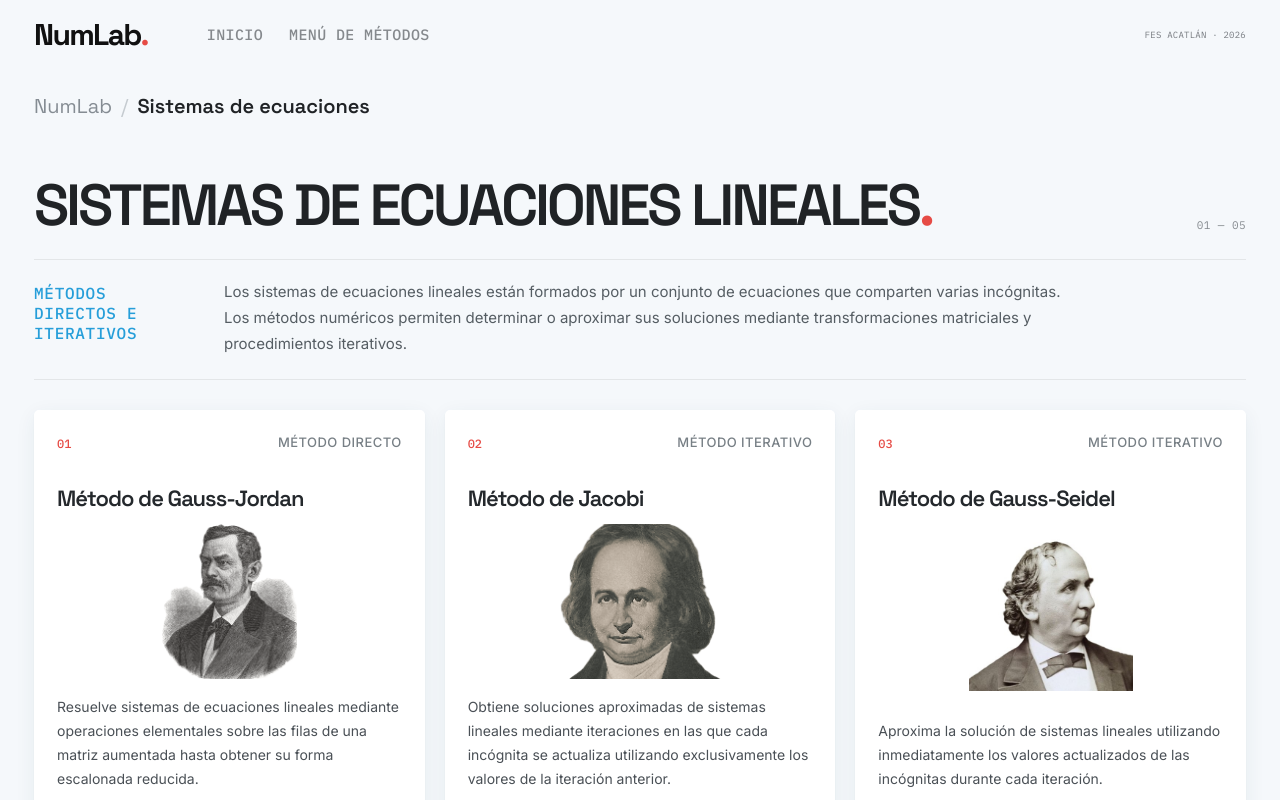
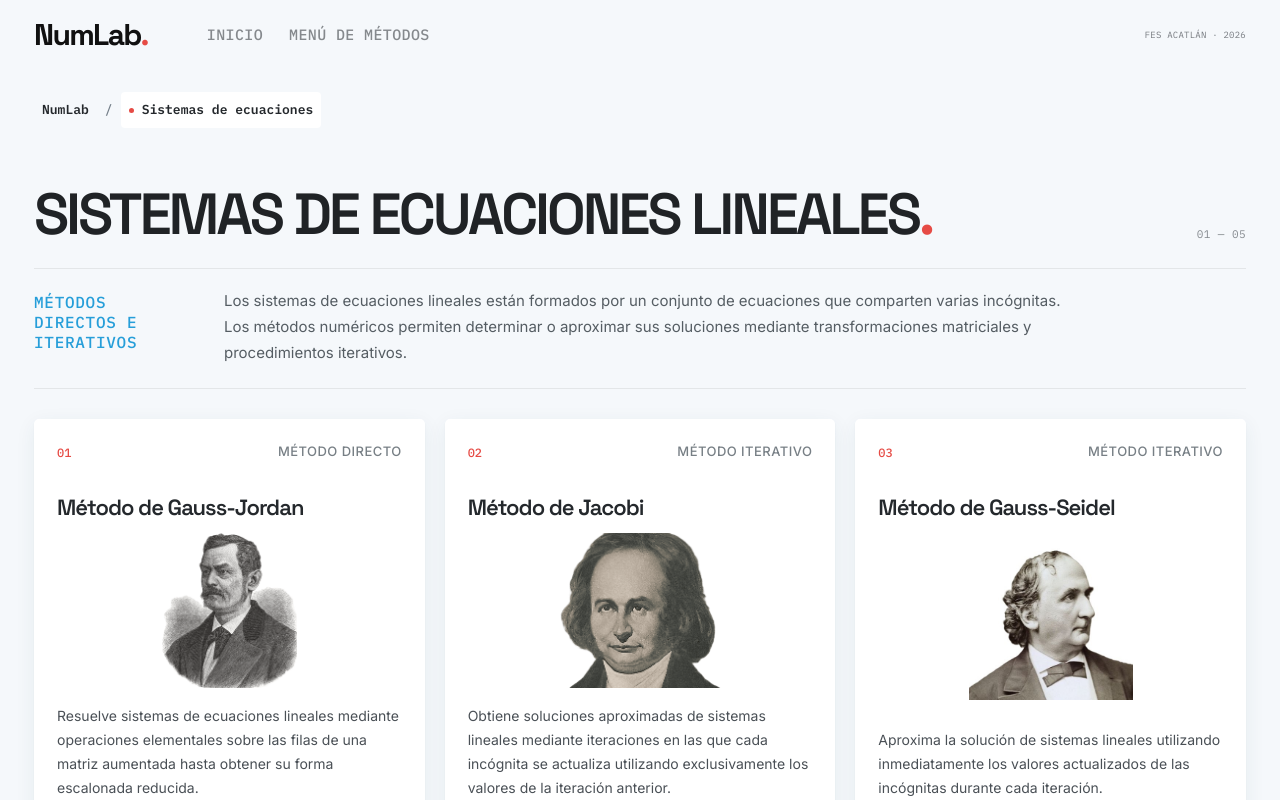
Before and after one commit to IvanEspMar/NumLab, a React (Vite) app: page /#/lineal in a window 1280 px wide. Shown: the top 800 px of the page. Built offline with nearby package versions, Linux system fonts and the light colour scheme; what better-react-mathjax would draw is missing.

Commit message:
Cambie diseño de la ruta de navegación

```diff
--- a/src/components/breadcrumbs/breadcrumbs.scss
+++ b/src/components/breadcrumbs/breadcrumbs.scss
@@ -1,43 +1,88 @@
+@use '../../styles/variables' as *;
+
 .breadcrumbs {
+    margin-top: 24px;
+    color: $color-muted;
+    font: 500 13px / 1.4 $font-mono;
+
+    &__trail {
         display: flex;
         align-items: center;
         flex-wrap: wrap;
-    gap: 9px;
-    width: 100%;
-    max-width: 1180px;
-    font-family: "Space Grotesk", sans-serif;
-    font-size: 20px;
-    margin-top: 25px;
-
-    a {
-        color: #858c93;
-        text-decoration: none;
-        transition: color 0.2s;
-
-        &:hover {
-            color: #41b0ea;
-        }
+        gap: 4px 8px;
+        margin: 0;
+        padding: 0;
+        list-style: none;
     }
 
     &__item {
         display: flex;
         align-items: center;
-        gap: 9px;
+        gap: 8px;
+        min-width: 0;
+    }
+
+    a,
+    &__current {
+        display: inline-flex;
+        align-items: center;
+        min-height: 36px;
+        padding: 4px 8px;
+        border-radius: $radius-small;
+    }
+
+    a {
+        color: inherit;
+        text-decoration: none;
+
+        &:hover {
+            background: $color-border;
+            color: $color-text;
+        }
+
+        &:focus-visible {
+            outline: 2px solid #166c9b;
+            outline-offset: 2px;
+        }
+    }
+
+    &__item:first-child a {
+        color: $color-text;
+        font-weight: 600;
     }
 
     &__separator {
-        color: #c5cbd0;
+        align-self: center;
+        color: #747f89;
     }
 
     &__current {
-        color: #202326;
+        gap: 8px;
+        background: white;
+        color: $color-text;
         font-weight: 600;
+
+        &::before {
+            width: 5px;
+            height: 5px;
+            flex: 0 0 5px;
+            border-radius: 50%;
+            background: $color-red;
+            content: '';
         }
     }
 
     @media (max-width: 650px) {
-    .breadcrumbs {
-        padding: 0 16px;
-        font-size: 11px;
+        margin-top: 14px;
+
+        &__trail,
+        &__item {
+            column-gap: 5px;
+        }
+
+        a,
+        &__current {
+            min-height: 44px;
         }
     }
+}
--- a/src/components/breadcrumbs/breadcrumbs.tsx
+++ b/src/components/breadcrumbs/breadcrumbs.tsx
@@ -2,7 +2,7 @@ import { Link, useLocation } from "react-router";
 import "./breadcrumbs.scss";
 
 const routes: Record<string, string> = {
-  "/": "Inicio",
+  "/": "NumLab",
   "/problems": "Problemas",
   "/nolineal": "Ecuaciones no lineales",
   "/nolineal/biseccion": "Bisección",
@@ -24,37 +24,29 @@ function Breadcrumbs() {
 
   const segments = location.pathname.split("/").filter(Boolean);
 
-  const paths = segments.map((_, index) =>
+  const paths = ["/", ...segments.map((_, index) =>
     "/" + segments.slice(0, index + 1).join("/")
-  );
-
-  const labels = { ...routes };
-  for (const path of paths) {
-    if (path.endsWith('/calcular')) labels[path] = 'Calculadora';
-  }
+  )];
 
   return (
     <nav className="breadcrumbs" aria-label="Ruta de navegación">
-      <Link to="/">NumLab</Link>
-
+      <ol className="breadcrumbs__trail" role="list">
         {paths.map((path, index) => {
-        const isLast = index === paths.length - 1;
-        const label = labels[path] || "Sección";
+          const isCurrent = index === paths.length - 1;
+          const label = path.endsWith("/calcular") ? "Calculadora" : routes[path] ?? "Sección";
 
           return (
-          <span className="breadcrumbs__item" key={path}>
-            <span className="breadcrumbs__separator">/</span>
-
-            {isLast ? (
-              <span className="breadcrumbs__current">
-                {label}
-              </span>
+            <li className="breadcrumbs__item" key={path}>
+              {index > 0 && <span className="breadcrumbs__separator" aria-hidden="true">/</span>}
+              {isCurrent ? (
+                <span className="breadcrumbs__current" aria-current="page">{label}</span>
               ) : (
                 <Link to={path}>{label}</Link>
               )}
-          </span>
+            </li>
           );
         })}
+      </ol>
     </nav>
   );
 }
```
Lines whose indentation alone changed are shown as unchanged.
